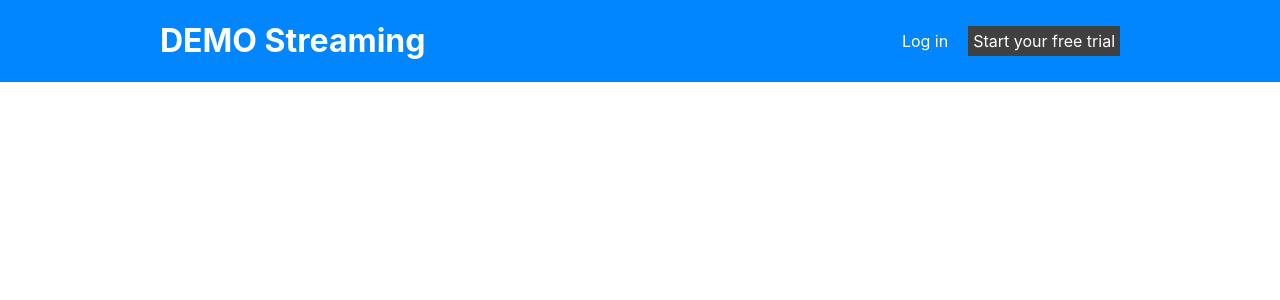
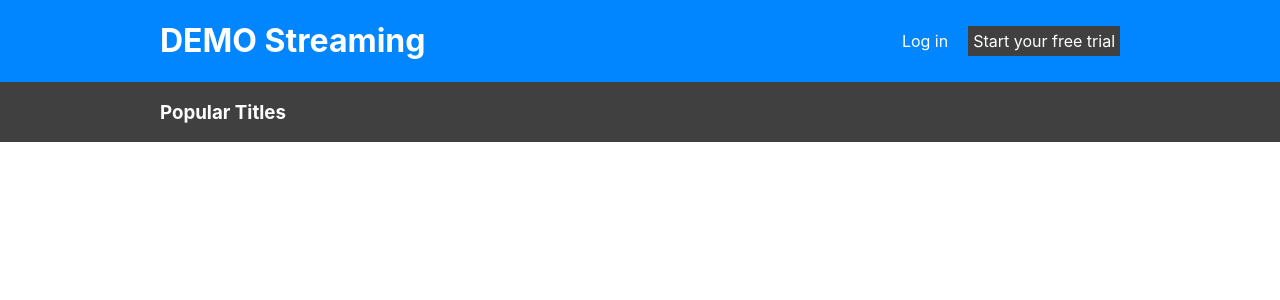
Before and after one commit to Finyahrua/ellipsis_js_challenge, a React (Create React App) app: page / in a window 1280 px wide. Shown: the top 300 px of the page. Built offline with nearby package versions, Linux system fonts and the light colour scheme.

Commit message:
done with the 'popular titles' banner component

```diff
--- /dev/null
+++ b/src/components/Banner/Banner.css
@@ -0,0 +1,6 @@
+.banner {
+  display: flex;
+  padding-left: 10rem;
+  background-color: #404041;
+  color: #fff;
+}
--- /dev/null
+++ b/src/components/Banner/Banner.js
@@ -0,0 +1,12 @@
+import React from "react";
+import "./Banner.css";
+
+function Banner() {
+  return (
+    <div className="banner">
+      <h3>Popular Titles</h3>
+    </div>
+  );
+}
+
+export default Banner;
--- a/src/screens/HomeScreen.js
+++ b/src/screens/HomeScreen.js
@@ -1,11 +1,14 @@
-import React from 'react'
-import NavBar from '../components/NavBar/NavBar'
-
+import React from "react";
+import Banner from "../components/Banner/Banner";
+import NavBar from "../components/NavBar/NavBar";
 
 function HomeScreen() {
   return (
-    <div><NavBar/></div>
-  )
+    <div>
+      <NavBar />
+      <Banner />
+    </div>
+  );
 }
 
-export default HomeScreen
+export default HomeScreen;
```
